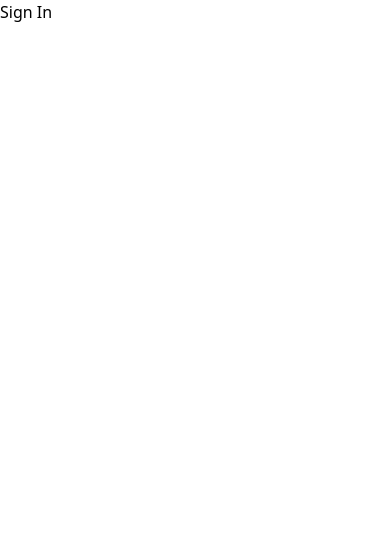
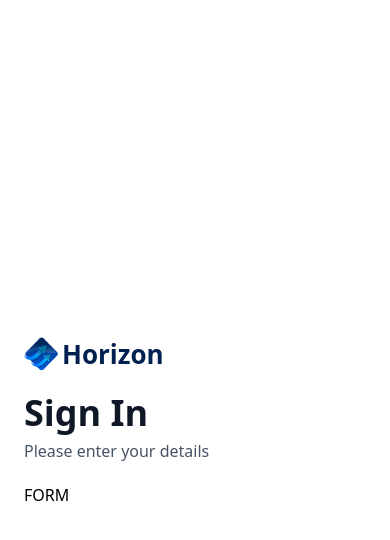
Before and after one commit to LazarosZiskos/banking-app, a Next.js app: page /sign-in in a window 390 px wide. Shown: the top 540 px of the page. Built offline with nearby package versions, Linux system fonts and the light colour scheme.

Commit message:
start auth pages

```diff
--- a/app/(auth)/sign-in/page.tsx
+++ b/app/(auth)/sign-in/page.tsx
@@ -1,11 +1,11 @@
-import React from 'react'
+import Authform from "@/components/Authform";
 
 const SignIn = () => {
   return (
-    <div>
-      Sign In
-    </div>
-  )
-}
+    <section className="flex-center size-full max-sm:px-6">
+      <Authform type="sign-in" />
+    </section>
+  );
+};
 
-export default SignIn
+export default SignIn;
--- a/app/(auth)/sign-up/page.tsx
+++ b/app/(auth)/sign-up/page.tsx
@@ -1,11 +1,11 @@
-import React from 'react'
+import Authform from "@/components/Authform";
 
-const SignUp = () => {
+const SignIn = () => {
   return (
-    <div>
-      Sign Up
-    </div>
-  )
-}
+    <section className="flex-center size-full max-sm:px-6">
+      <Authform type="sign-up" />
+    </section>
+  );
+};
 
-export default SignUp
+export default SignIn;
--- /dev/null
+++ b/components/Authform.tsx
@@ -0,0 +1,44 @@
+"use client";
+import Image from "next/image";
+import Link from "next/link";
+import { useState } from "react";
+
+const Authform = ({ type }: { type: string }) => {
+  const [user, setUser] = useState(null);
+
+  return (
+    <section className="auth-form">
+      <header className="flex flex-col gap-5 md:gap-8">
+        <Link href="/" className="cursor-pointer items-center gap-1 flex">
+          <Image
+            src="/icons/logo.svg"
+            width={34}
+            height={34}
+            alt="horizon-logo"
+          />
+
+          <h1 className="text-26 text-ibm-plex-serif font-bold text-black-1">
+            Horizon
+          </h1>
+        </Link>
+        <div className="flex flex-col gap-1 md:gap-3">
+          <h1 className="text-24 lg: text-36 font-semibold text-gray-900">
+            {user ? "Link Account" : type === "sign-in" ? "Sign In" : "Sign Up"}
+          </h1>
+          <p className="text-16 font-normal text-gray-600">
+            {user
+              ? "Link your account to get started"
+              : "Please enter your details"}
+          </p>
+        </div>
+      </header>
+      {user ? (
+        <div className="flex flex-col gap-4">{/* PlaidLink */}</div>
+      ) : (
+        <>FORM</>
+      )}
+    </section>
+  );
+};
+
+export default Authform;
```
